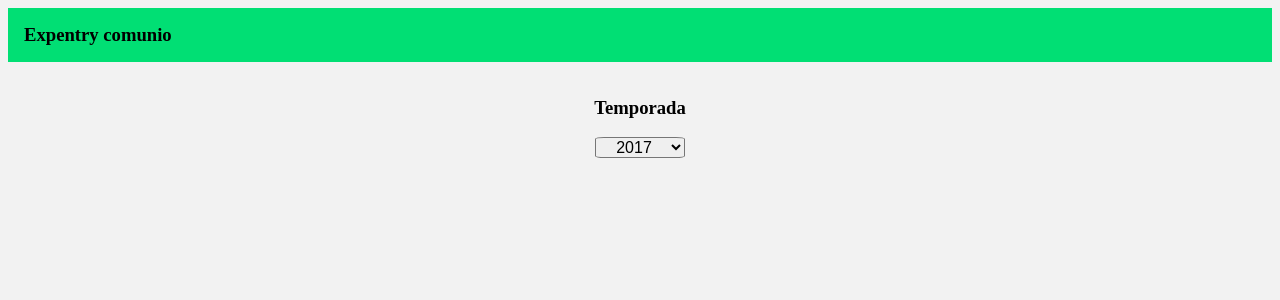
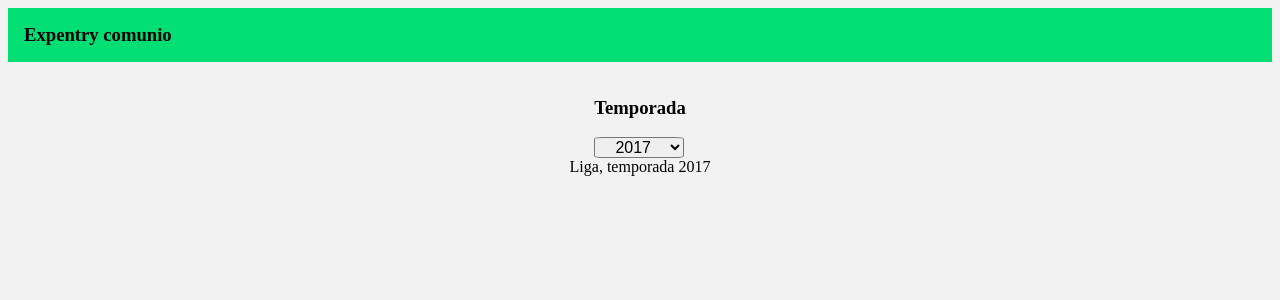
Before and after one commit to 21albertoff/expentry-comunio, a React app: page / in a window 1280 px wide. Shown: the top 300 px of the page. Built offline with nearby package versions, Linux system fonts and the light colour scheme; a web font is replaced by a local one.

Commit message:
Añadido de nuevo el componente Season, añadido el componente LeagueList

```diff
--- /dev/null
+++ b/src/components/LeagueList/index.jsx
@@ -0,0 +1,11 @@
+import React from 'react'
+
+function LeagueList ({ season, leagues }) {
+  return (
+    <div>
+      Liga, temporada {season}
+    </div>
+  )
+}
+
+export default LeagueList
--- a/src/components/Main/index.jsx
+++ b/src/components/Main/index.jsx
@@ -3,44 +3,54 @@ import uuid from 'uuid'
 
 import styles from './main.css'
 
+import Season from '../Season'
+import LeagueList from '../LeagueList'
+
 class Main extends Component {
-  constructor() {
+  constructor () {
     super()
 
     this.state = {
       seasons: [
         {
           id: uuid(),
-          year: "2017",
+          year: '2017',
           leagues: []
         },
         {
           id: uuid(),
-          year: "2018",
+          year: '2018',
           leagues: []
         }
-      ]
+      ],
+      seasonNow: new Date().getFullYear().toString(),
+      leaguesNow: []
     }
+
+    // Bindeo de funciones
+    this.handleGetSeasonSelected = this.handleGetSeasonSelected.bind(this)
+  }
+
+  handleGetSeasonSelected (event) {
+    event.preventDefault()
+
+    let leagues = this.state.seasons.map(season => {
+      if (season.year === event.target.value) {
+        return season.leagues
+      }
+    })
+
+    this.setState({
+      seasonNow: event.target.value,
+      leaguesNow: this.state.leaguesNow.concat([leagues])
+    })
   }
 
   render () {
-    let year = new Date().getFullYear()
-
     return (
       <div className={styles.root}>
-        <p className={styles.literalSeason}>Temporada</p>
-                <select className={styles.seasonCombo} defaultValue={year}>
-                {
-                    this.state.seasons.map( season => {
-                        if( year == season.year || year - 1 == season.year ) {
-                            return ( <option value={season.year} key={season.id}>{season.year}</option> )
-                        }
-                        else {
-                            return ( <option value={season.year} key={season.id}>{season.year}</option> )
-                        }
-                    })
-                }
-                </select>
+        <Season seasons={this.state.seasons} getSeasonSelected={this.handleGetSeasonSelected} />
+        <LeagueList leagues={this.state.leaguesNow} season={this.state.seasonNow} />
       </div>
     )
   }
--- a/src/components/Main/main.css
+++ b/src/components/Main/main.css
@@ -4,15 +4,3 @@
     align-items: center;
     padding: 1em;
 }
-
-.literalSeason {
-    font-size: 14pt;
-    font-weight: bold;
-}
-
-.seasonCombo {
-    font-size: 12pt;
-    border-radius: 10%;
-    width: 90px;
-    text-align: center;
-}
--- /dev/null
+++ b/src/components/Season/index.jsx
@@ -0,0 +1,26 @@
+import React from 'react'
+
+import styles from './season.css'
+
+function Season ({ getSeasonSelected, seasons }) {
+  let year = new Date().getFullYear()
+
+  return (
+    <div>
+      <p className={styles.literalSeason}>Temporada</p>
+      <select className={styles.seasonCombo} defaultValue={year} onChange={getSeasonSelected}>
+        {
+          seasons.map(season => {
+            if (year === season.year || year - 1 === season.year) {
+              return (<option value={season.year} key={season.id}>{season.year}</option>)
+            } else {
+              return (<option value={season.year} key={season.id}>{season.year}</option>)
+            }
+          })
+        }
+      </select>
+    </div>
+  )
+}
+
+export default Season
--- /dev/null
+++ b/src/components/Season/season.css
@@ -0,0 +1,11 @@
+.literalSeason {
+    font-size: 14pt;
+    font-weight: bold;
+}
+
+.seasonCombo {
+    font-size: 12pt;
+    border-radius: 10%;
+    width: 90px;
+    text-align: center;
+}
```
